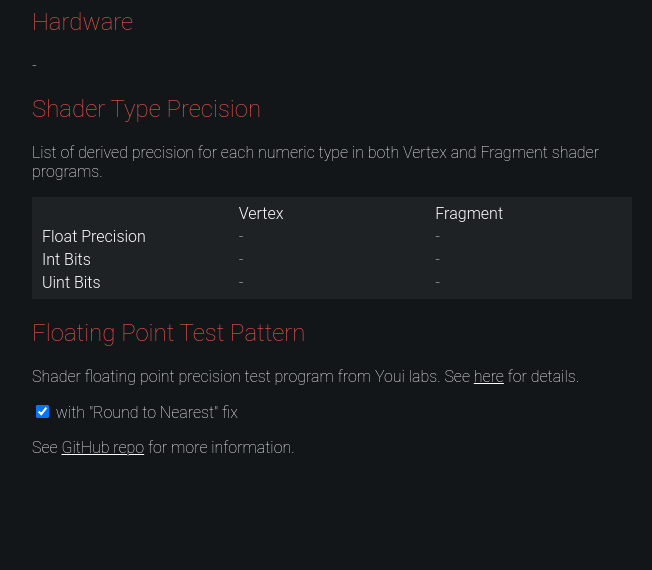
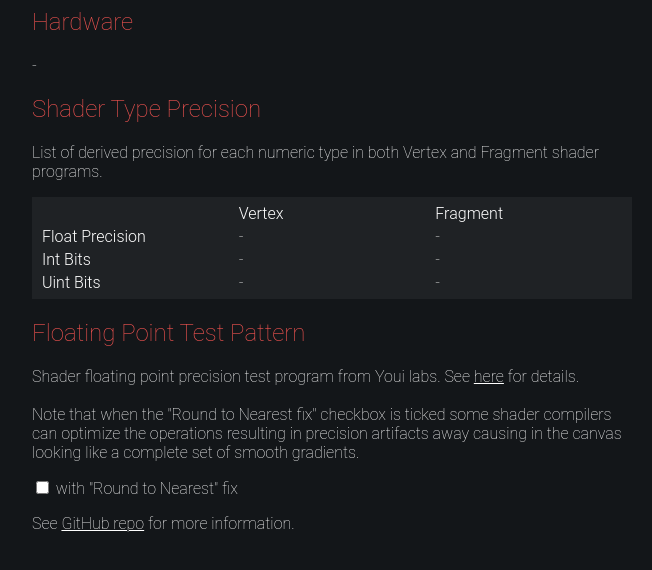
Before and after one commit to gkjohnson/webgl-precision, a plain HTML site: page index.html in a window 1280 px wide. Shown: the whole page, without its empty margins (308-960 px from the left). Drawn offline with nearby package versions, Linux system fonts and the light colour scheme.

Commit message:
update checkbox

```diff
--- a/index.html
+++ b/index.html
@@ -95,10 +95,13 @@
             <h2>Floating Point Test Pattern</h2>
             <p>
                 Shader floating point precision test program from Youi labs. See <a href="https://community.arm.com/arm-community-blogs/b/graphics-gaming-and-vr-blog/posts/benchmarking-floating-point-precision-in-mobile-gpus---part-ii">here</a> for details.
+                <br/>
+                <br/>
+                Note that when the "Round to Nearest fix" checkbox is ticked some shader compilers can optimize the operations resulting in precision artifacts away causing in the canvas looking like a complete set of smooth gradients.
             </p>
             <p>
                 <label>
-                    <input type="checkbox" checked="true" id="rne-checkbox"> <span>with "Round to Nearest" fix</span>
+                    <input type="checkbox" id="rne-checkbox"> <span>with "Round to Nearest" fix</span>
                 </label>
             </p>
             <div id="canvas-container"></div>
```
